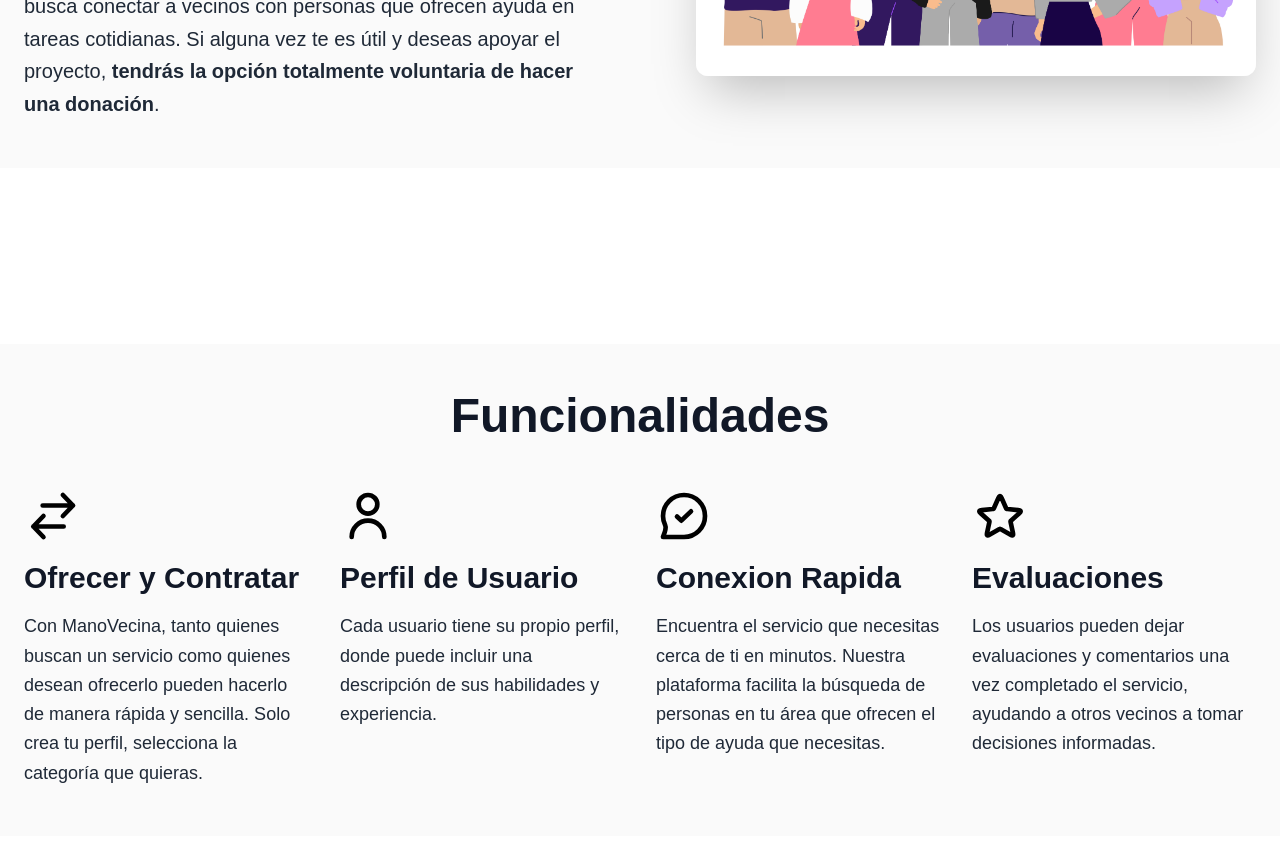
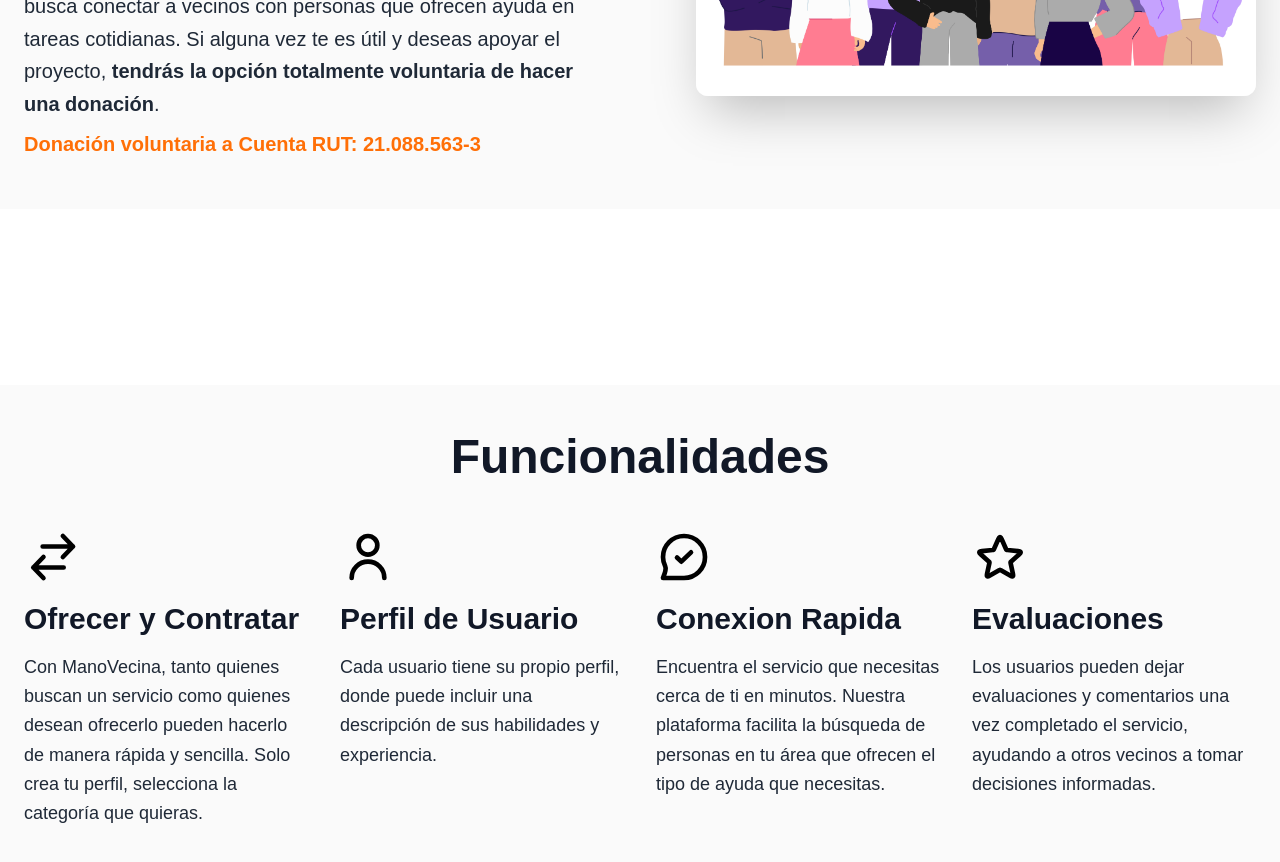
Before and after one commit to dgaldames/ManoVecina, a Next.js app: page / in a window 1280 px wide. Shown: the part 1420-2282 px from the top of the page. Built offline with nearby package versions, Linux system fonts and the light colour scheme.

Commit message:
objetivo-historia-target listo

```diff
--- a/src/app/landing/landing-structure/target.tsx
+++ b/src/app/landing/landing-structure/target.tsx
@@ -11,7 +11,9 @@ export default function Objetivo(){
                     </h1>
                     <p className="text-xl leading-relaxed text-gray-800">
                     <strong>ManoVecina nació como una idea para mi tesis universitaria</strong>, pero tras ser rechazada, decidí retomarla tiempo después ya titulado como ingeniero en informática por la Universidad Bernardo O&apos;Higgins. Durante un periodo sin trabajo, con tiempo libre y ganas de crecer, opté por desarrollar esta plataforma con dos fines: ayudar a mi comunidad y seguir aprendiendo como profesional. <strong>ManoVecina es, y seguirá siendo, un servicio gratuito</strong> que busca conectar a vecinos con personas que ofrecen ayuda en tareas cotidianas. Si alguna vez te es útil y deseas apoyar el proyecto, <strong>tendrás la opción totalmente voluntaria de hacer una donación</strong>.
-                    {/* Ver el mejor metodo de donacion, problemente cuenta rut */}
+                    <span className="block mt-2 text-vecino font-semibold">
+                        Donación voluntaria a Cuenta RUT: 21.088.563-3
+                    </span>
                     </p>
                 </div>
                 {/* Imagen */}
```
